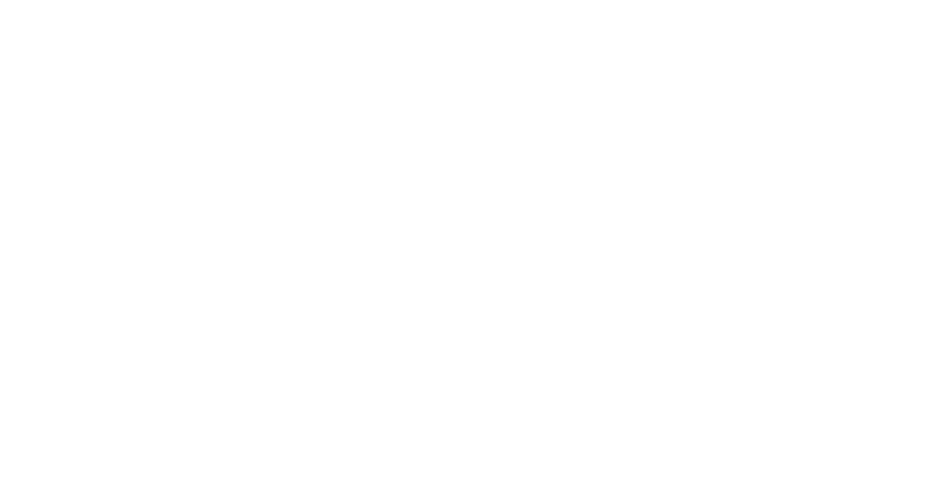
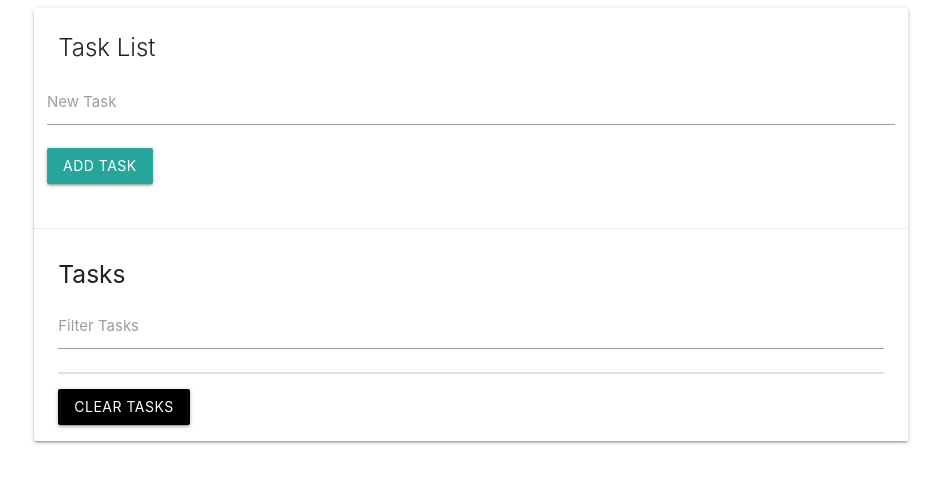
Before and after one commit to chriskorsak/tasklist, a plain HTML site: page index.html in a window 1280 px wide. Shown: the whole page, without its empty margins (169-1110 px from the left). Drawn offline with nearby package versions, Linux system fonts and the light colour scheme.

Commit message:
create UI for app. Use materialize structure/syntax for elements.

```diff
--- a/index.html
+++ b/index.html
@@ -13,6 +13,36 @@
 </head>
 <body>
 
+  <div class="container">
+    <div class="row">
+      <div class="col s12">
+        <div class="main card">
+          <div class="card-content">
+            <span class="card-title">Task List</span>
+            <div class="row">
+              <form id="task-form">
+                <div class="input-field col-s12">
+                  <input type="text" name='task' id='task'>
+                  <label for="task">New Task</label>
+                </div>
+                <input type="submit" value='Add Task' class= 'btn'>
+              </form>
+            </div>
+          </div>
+          <div class="card-action">
+            <h5>Tasks</h5>
+            <div class="input-field col-s12">
+              <input type="text" name='filter' id='filter'>
+              <label for="filter">Filter Tasks</label>
+            </div>
+            <ul class="collection"></ul>
+            <a href="#" class="clear-tasks btn black">Clear Tasks</a>
+          </div>
+        </div>
+      </div>
+    </div>
+  </div>
+
   <!-- materialize needs jquery -->
   <script src="https://code.jquery.com/jquery-3.6.0.min.js" integrity="sha256-/xUj+3OJU5yExlq6GSYGSHk7tPXikynS7ogEvDej/m4=" crossorigin="anonymous"></script>
   <!-- materialize. Compiled and minified JavaScript -->
```
